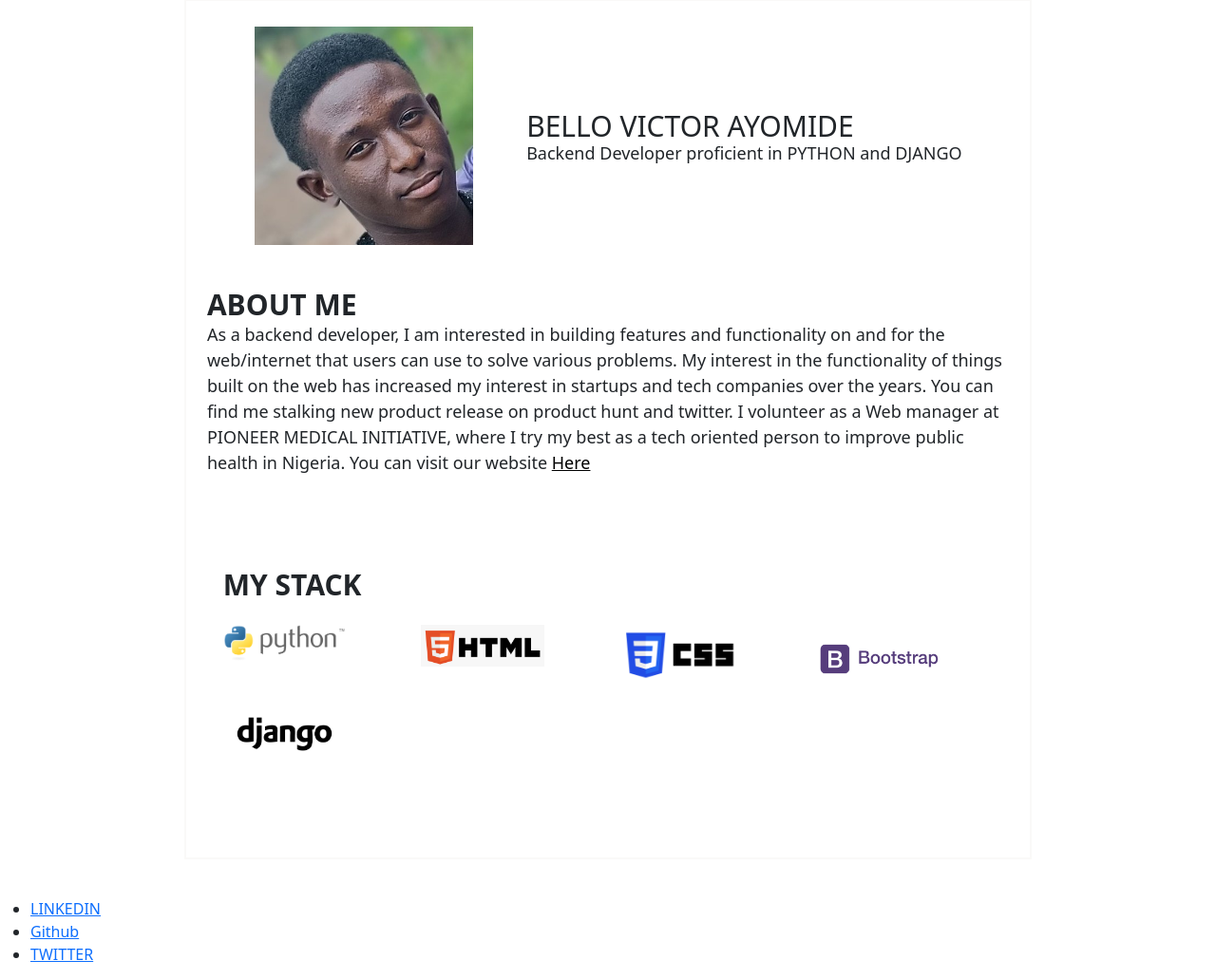
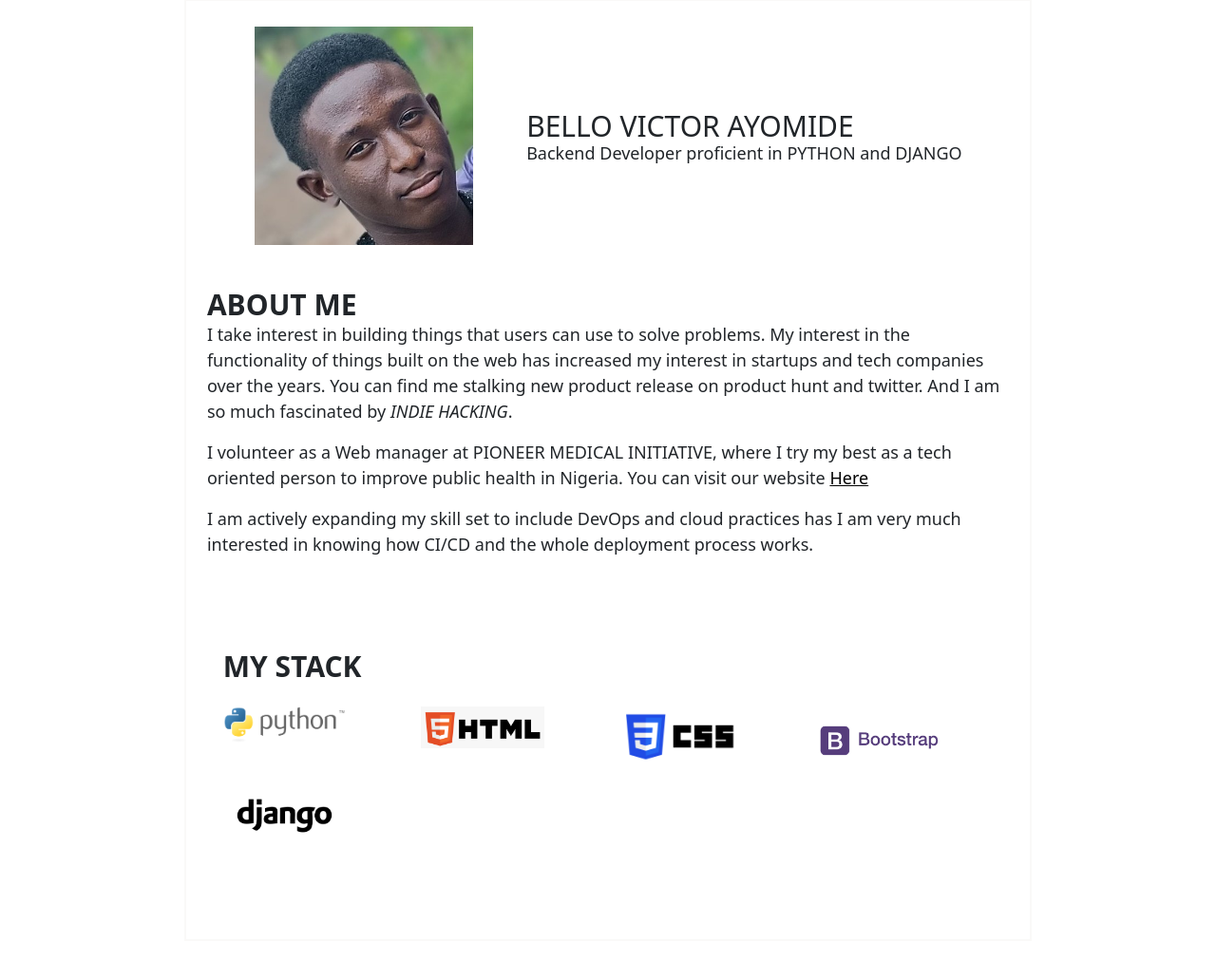
Before and after one commit to vbello-tech/VBELLOTECH, a Django app: page / in a window 1280 px wide. Shown: the part 41-1072 px from the top of the page at 95% size. Run offline with Django 4.2, Linux system fonts and the light colour scheme; data that the repository does not hold is empty; some libraries are stand-ins or nearby versions.

Commit message:
new changes about me

```diff
--- a/templates/home.html
+++ b/templates/home.html
@@ -17,11 +17,17 @@
         <div class="about">
             <h3 class="topic">ABOUT ME</h3>
             <p>
-                As a backend developer, I am interested in building features and functionality on and for the web/internet that users can use to solve
-                various problems. My interest in the functionality of things built on the web has increased my interest in startups
-                and tech companies over the years. You can find me stalking new product release on product hunt and twitter.
-                I volunteer as a Web manager at PIONEER MEDICAL INITIATIVE, where I try my best as a tech oriented person to improve
-                public health in Nigeria. You can visit our website <a href="https://www.pioneermed.org.ng/">Here</a>
+                I take interest in building things that users can use to solve problems. My interest in the
+                functionality of things built on the web has increased my interest in startups and tech companies over
+                the years. You can find me stalking new product release on product hunt and twitter. And I am so much
+                fascinated by <em>INDIE HACKING</em>.
+            </p>
+            <p> I volunteer as a Web manager at PIONEER MEDICAL INITIATIVE, where I try my best as a tech oriented
+                person to improve public health in Nigeria. You can visit our website <a href="https://www.pioneermed.org.ng/">Here</a>
+            </p>
+            <p>
+                I am actively expanding my skill set to include DevOps and cloud practices has I am very much interested
+                in knowing how CI/CD and the whole deployment process works.
             </p>
         </div>
         <div class="stack">
```
